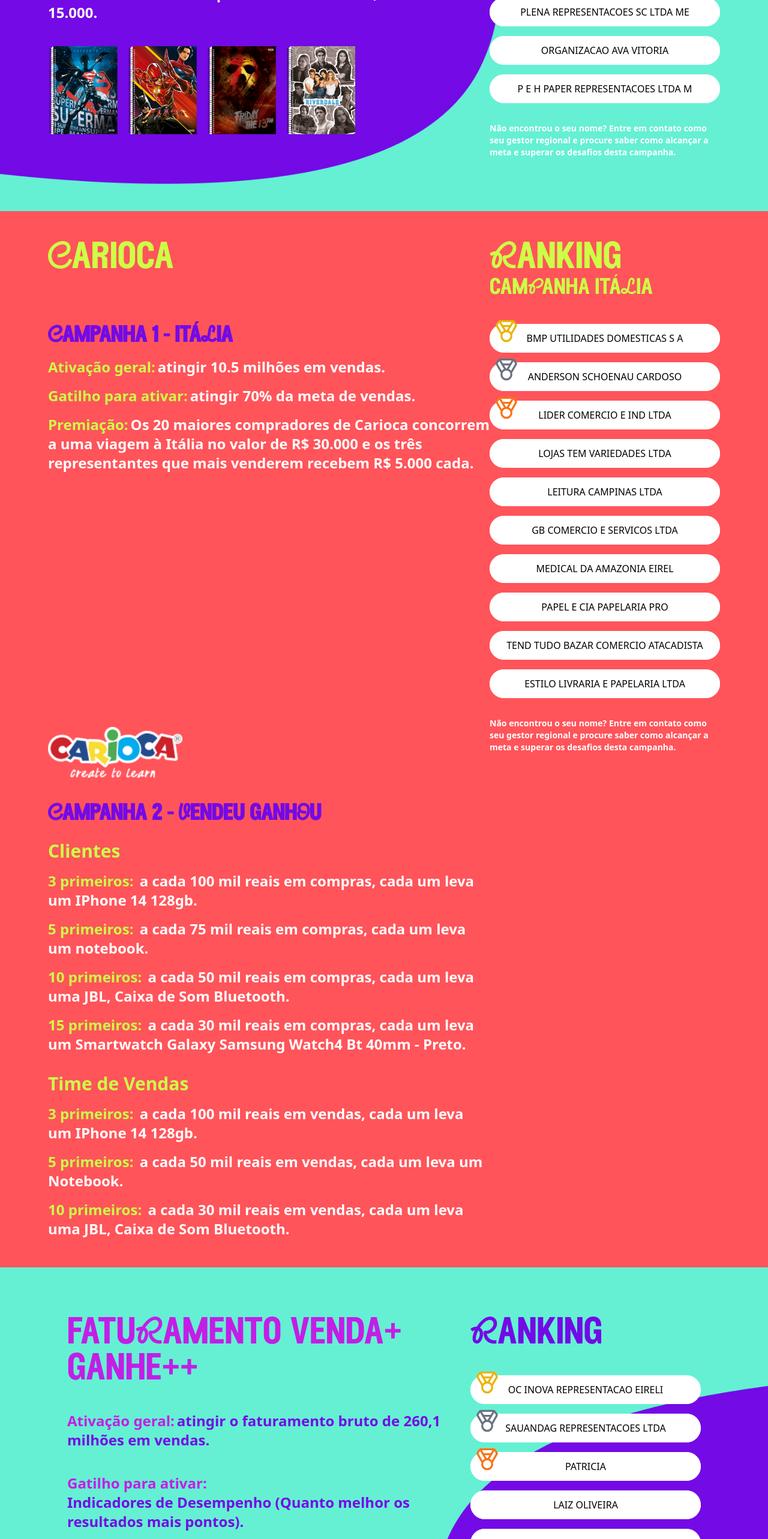
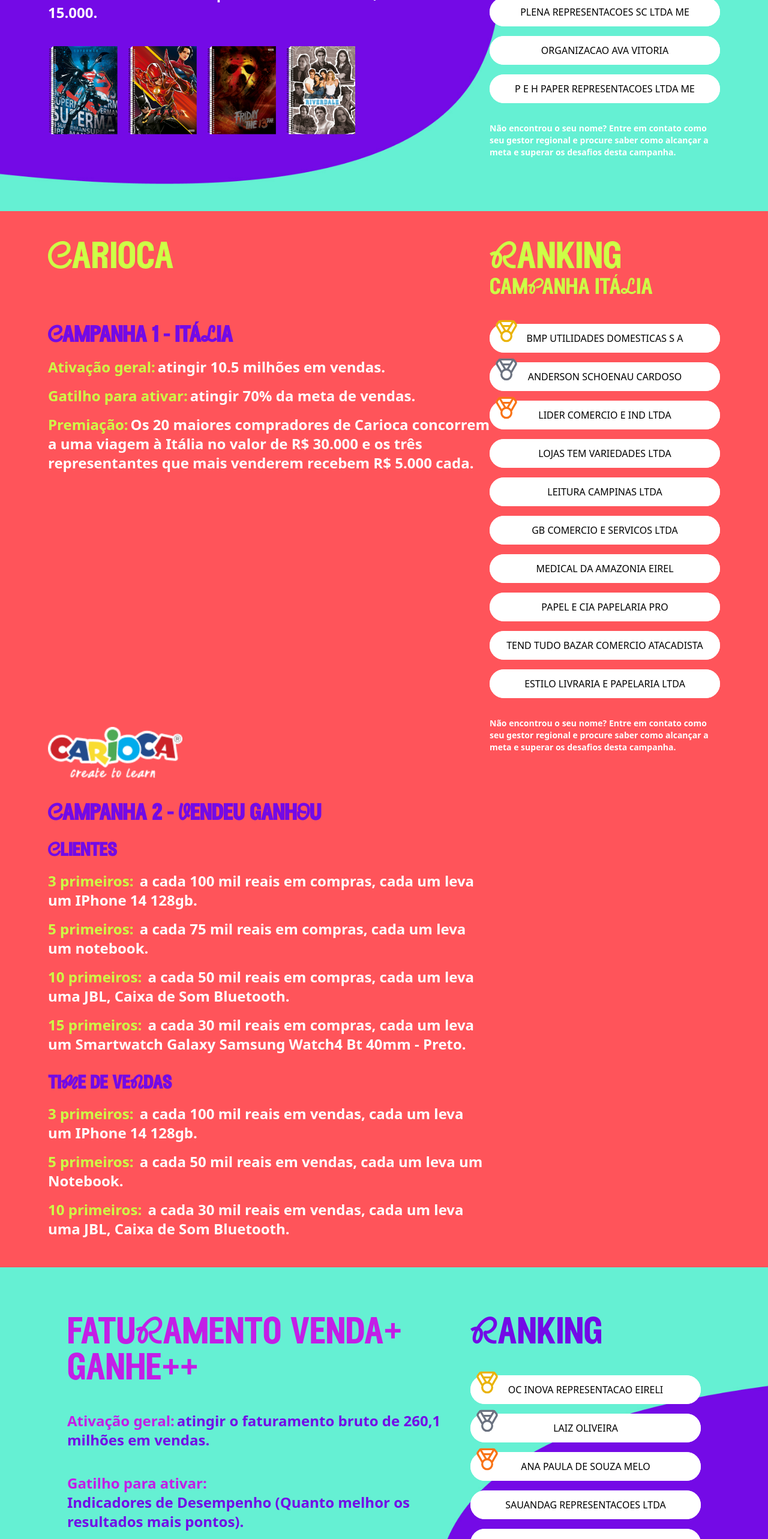
Before and after one commit to guimaya/animativa, a Next.js app: page / in a window 1280 px wide. Shown: the part 1400-3966 px from the top of the page at 60% size. Built offline with nearby package versions, Linux system fonts and the light colour scheme.

Commit message:
ranking and layout

```diff
--- a/src/components/carioca-section.tsx
+++ b/src/components/carioca-section.tsx
@@ -51,7 +51,7 @@
             </div>
             <div className="space-y-4">
               <h3 className="font-heading text-4xl text-custom-purple">Campanha 2 - Vendeu ganhOu</h3>
-              <p className="pt-2 text-3xl font-bold text-custom-green">Clientes</p>
+              <p className="pt-2 font-heading text-3xl font-bold text-custom-purple">Clientes</p>
               <p>
                 <b>3 primeiros:</b> a cada 100 mil reais em compras, cada um leva um IPhone 14 128gb.
               </p>
@@ -65,7 +65,7 @@
                 <b>15 primeiros:</b> a cada 30 mil reais em compras, cada um leva um Smartwatch Galaxy Samsung Watch4 Bt
                 40mm - Preto.
               </p>
-              <p className="pt-4 text-3xl font-bold text-custom-green">Time de Vendas</p>
+              <p className="pt-4 font-heading text-3xl font-bold text-custom-purple">tiMe de veNdas</p>
               <p>
                 <b>3 primeiros:</b> a cada 100 mil reais em vendas, cada um leva um IPhone 14 128gb.
               </p>
--- a/src/constants/index.ts
+++ b/src/constants/index.ts
@@ -8,7 +8,7 @@
   { name: 'J K REPRESENTACOES LTDA', position: 7 },
   { name: 'PLENA REPRESENTACOES SC LTDA ME', position: 8 },
   { name: 'ORGANIZACAO AVA VITORIA', position: 9 },
-  { name: 'P E H PAPER REPRESENTACOES LTDA M', position: 10 }
+  { name: 'P E H PAPER REPRESENTACOES LTDA ME', position: 10 }
 ]
 export const cariocaRanking = [
   { name: 'BMP UTILIDADES DOMESTICAS S A', position: 1 },
@@ -25,13 +25,13 @@
 
 export const faturamentoRanking = [
   { name: 'OC INOVA REPRESENTACAO EIRELI', position: 1 },
-  { name: 'SAUANDAG REPRESENTACOES LTDA', position: 2 },
-  { name: 'PATRICIA', position: 3 },
-  { name: 'LAIZ OLIVEIRA', position: 4 },
+  { name: 'LAIZ OLIVEIRA', position: 2 },
+  { name: 'ANA PAULA DE SOUZA MELO', position: 3 },
+  { name: 'SAUANDAG REPRESENTACOES LTDA', position: 4 },
   { name: 'ISABELLA', position: 5 },
-  { name: 'L&C REPRESENTACOES LTDA', position: 6 },
-  { name: 'CARLA PATRICIA DA SILVA CARDOSO', position: 7 },
+  { name: 'PATRICIA', position: 6 },
+  { name: 'HELTON LAURENCO DE BARROS', position: 7 },
   { name: 'D C PIMENTEL REPRESENTACOES', position: 8 },
-  { name: 'HELTON LAURENCO DE BARROS', position: 9 },
-  { name: 'ANA PAULA DE SOUZA MELO', position: 10 }
+  { name: 'A VILLA REPRESENTACOES LTDA ME', position: 9 },
+  { name: 'L&C REPRESENTACOES LTDA', position: 10 }
 ]
```
